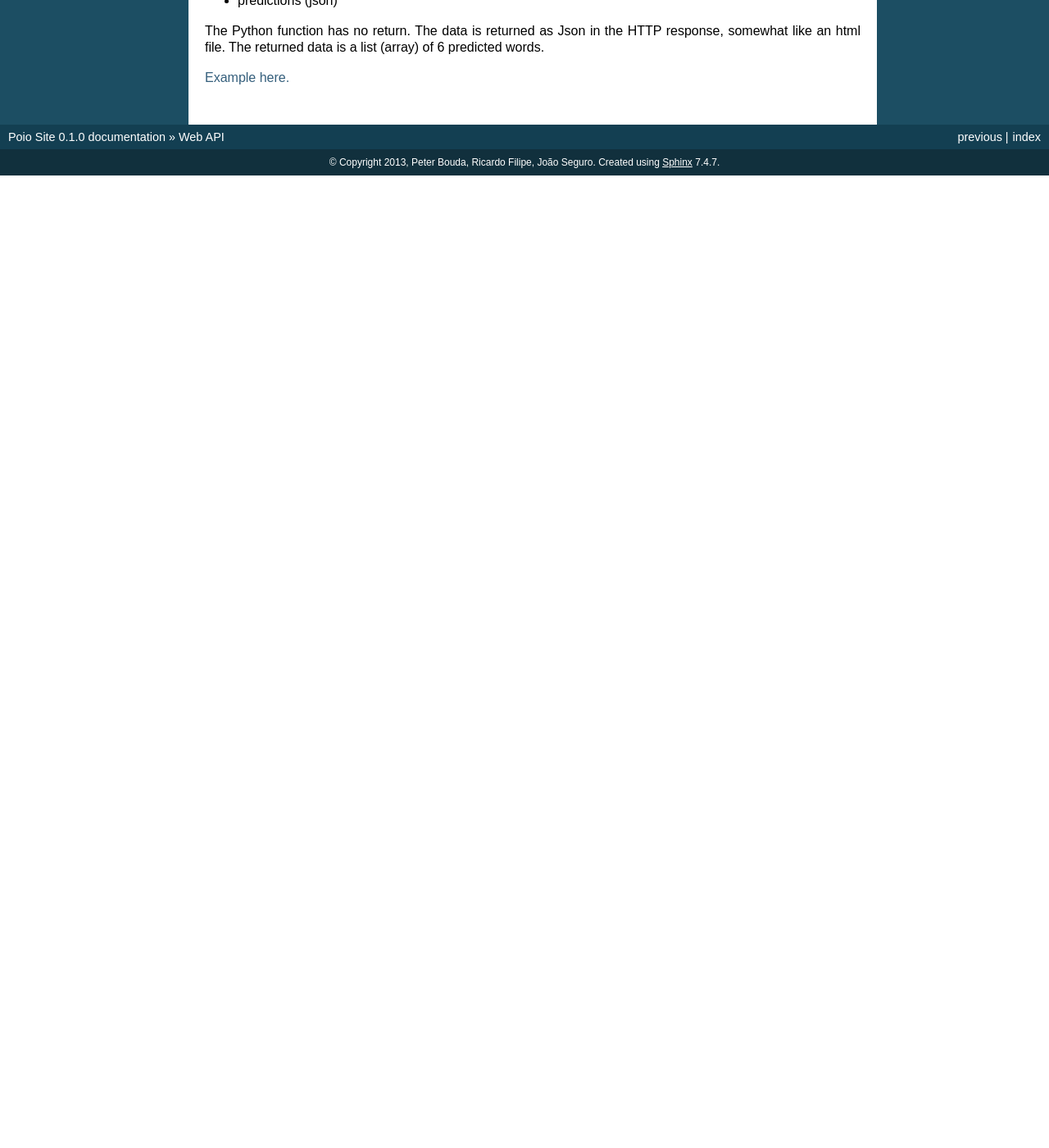
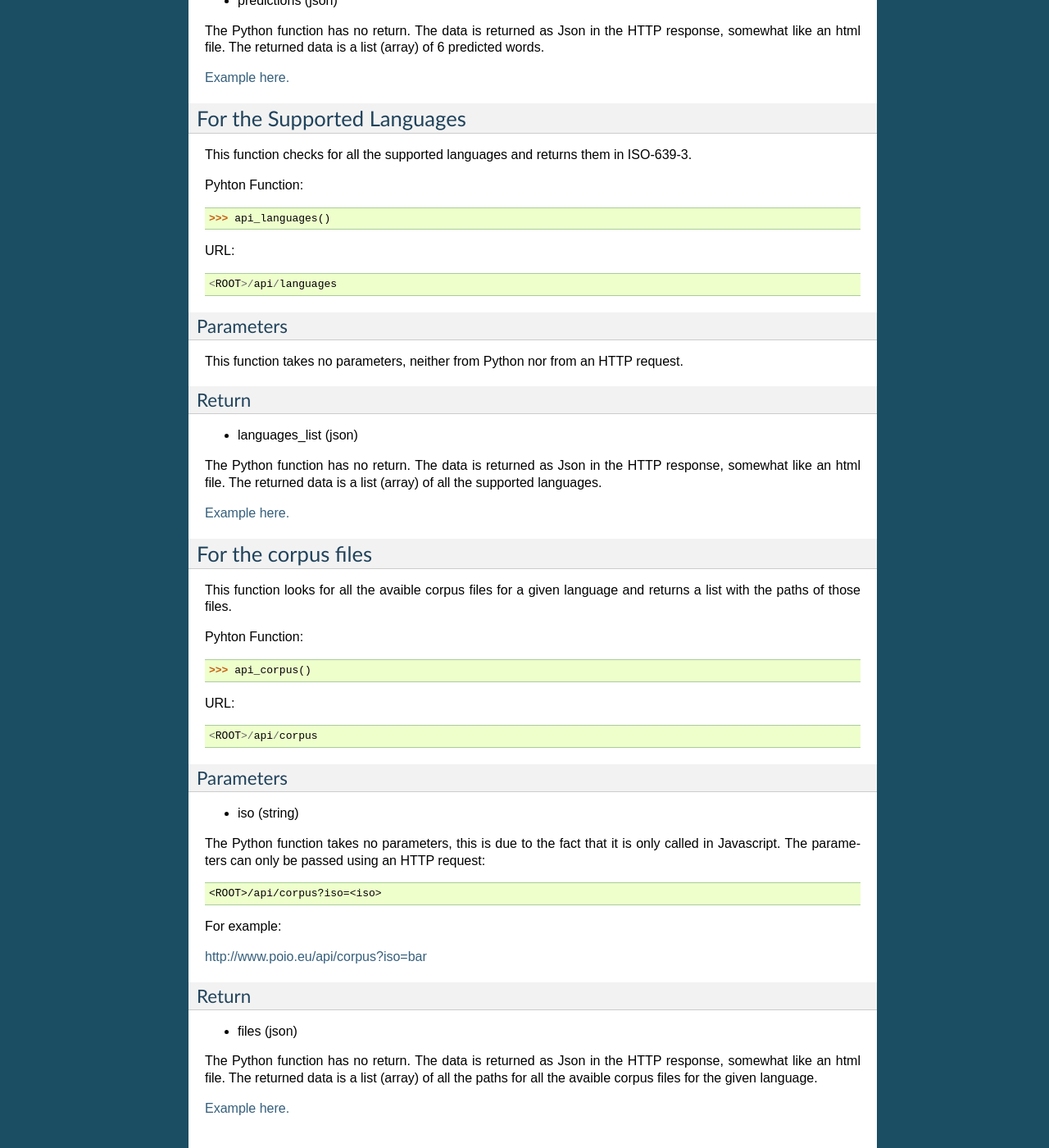
Before and after one commit to Poio-NLP/poio-site, a Sphinx documentation site: the page built from docs/api.rst, in a window 1280 px wide and 1400 px high, scrolled down 1443 px. Shown: the whole window at 82% size. Built offline with Sphinx 7.4.7, drawn with Linux system fonts in a browser that asks for light colours; before the commit the page ends 1657 px from its top, so only the background shows below that; some of the changed text lies outside the part shown.

Commit message:
Added docs and tests for the new API functions

```diff
--- a/docs/api.rst
+++ b/docs/api.rst
@@ -86,3 +86,78 @@ The returned data is a list (array) of 6 predicted words.
 
 `Example here.
 <http://www.poio.eu/api/prediction?iso=bar&text=brez>`_
+
+
+
+For the Supported Languages
++++++++++++++++++++++++++++
+
+This function checks for all the supported languages and returns them in ISO-639-3.
+
+Pyhton Function::
+
+>>> api_languages()
+
+URL::
+
+<ROOT>/api/languages
+
+
+Parameters
+----------
+
+This function takes no parameters, neither from Python nor from an HTTP request.
+
+
+Return
+------
+
+* languages_list (json)
+
+The Python function has no return. The data is returned as Json in the HTTP response, somewhat like an html file.
+The returned data is a list (array) of all the supported languages.
+
+`Example here.
+<http://www.poio.eu/api/languages>`_
+
+
+
+For the corpus files
+++++++++++++++++++++
+
+This function looks for all the avaible corpus files for a given language and returns a list with the paths of those files.
+
+Pyhton Function::
+
+>>> api_corpus()
+
+URL::
+
+<ROOT>/api/corpus
+
+
+Parameters
+----------
+
+* iso (string)
+
+The Python function takes no parameters, this is due to the fact that it is only called in Javascript.
+The parameters can only be passed using an HTTP request::
+
+<ROOT>/api/corpus?iso=<iso>
+
+For example::
+
+http://www.poio.eu/api/corpus?iso=bar
+
+
+Return
+------
+
+* files (json)
+
+The Python function has no return. The data is returned as Json in the HTTP response, somewhat like an html file.
+The returned data is a list (array) of all the paths for all the avaible corpus files for the given language.
+
+`Example here.
+<http://www.poio.eu/api/corpus?iso=bar>`_
```
Also changed, not shown: 1 other file.
